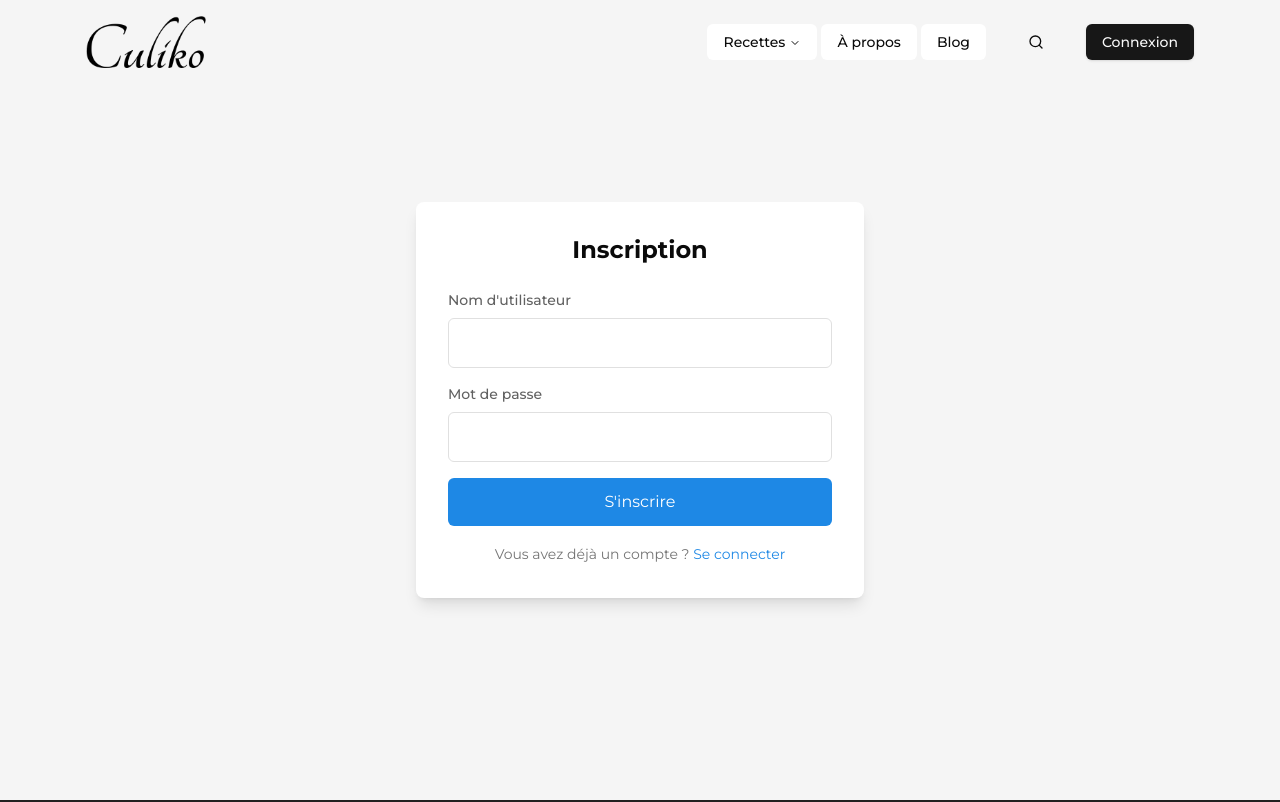
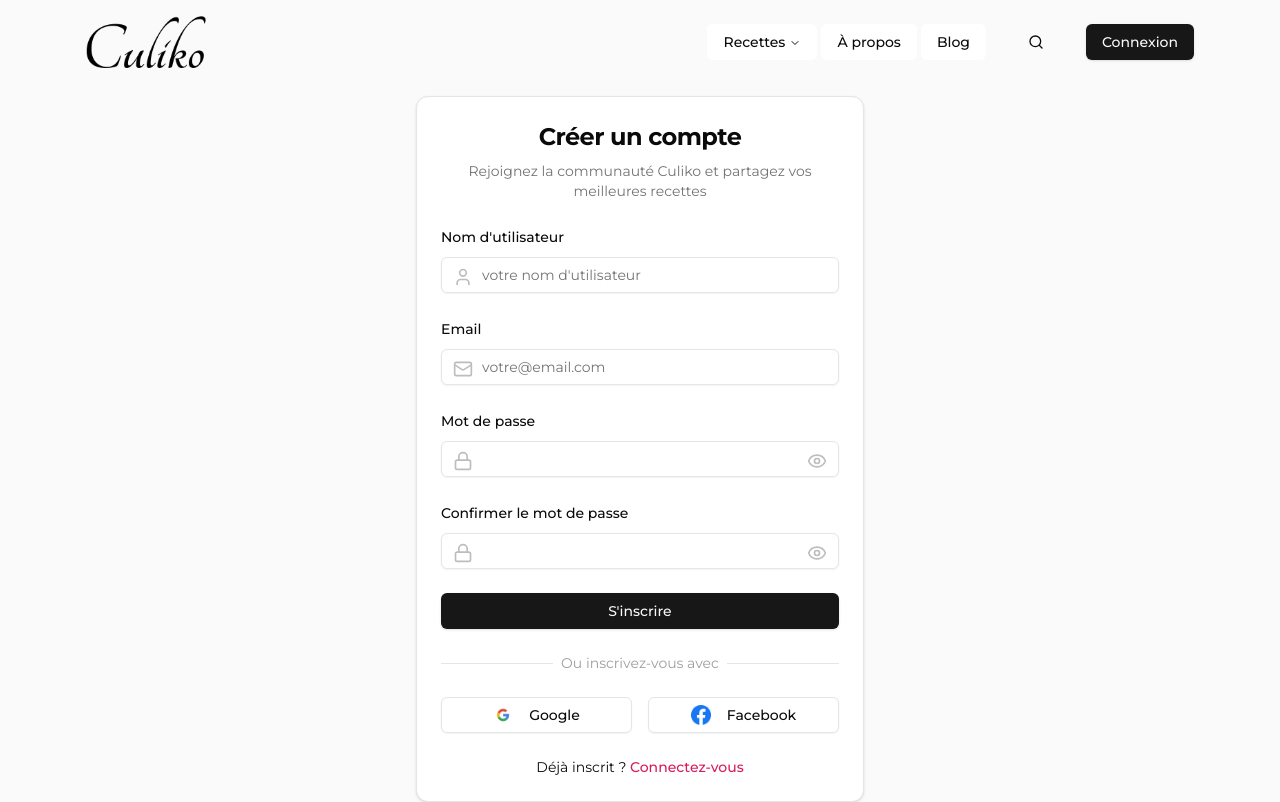
Before and after one commit to alexthedev225/culiko-frontend, a Next.js app: page /auth/signup in a window 1280 px wide. Shown: the top 802 px of the page. Built offline with nearby package versions, Linux system fonts and the light colour scheme; a web font is replaced by a local one.

Commit message:
feat(auth): amélioration des pages d'authentification
- Ajout des boutons de connexion sociale (Google, Facebook)
- Ajout des icônes pour l'authentification sociale
- Amélioration du design des pages login et signup
- Optimisation de la validation des formulaires

```diff
--- a/app/auth/login/page.tsx
+++ b/app/auth/login/page.tsx
@@ -1,72 +1,210 @@
-"use client";
+'use client';
 
-import { useState, ChangeEvent, FormEvent } from "react";
-import { useRouter } from "next/navigation";
-import Cookies from "js-cookie";
+import { useState } from 'react';
+import Image from 'next/image';
+import Link from 'next/link';
+import { useRouter } from 'next/navigation';
+import { zodResolver } from "@hookform/resolvers/zod";
+import { useForm } from "react-hook-form";
+import * as z from "zod";
+import { Button } from "@/components/ui/button";
+import {
+  Card,
+  CardContent,
+  CardDescription,
+  CardFooter,
+  CardHeader,
+  CardTitle,
+} from "@/components/ui/card";
+import { Input } from "@/components/ui/input";
+import { Label } from "@/components/ui/label";
+import {
+  Form,
+  FormControl,
+  FormField,
+  FormItem,
+  FormLabel,
+  FormMessage,
+} from "@/components/ui/form";
+import { Separator } from "@/components/ui/separator";
+import { toast } from "sonner";
+import { Eye, EyeOff, Mail, Lock, ChefHat } from 'lucide-react';
 
-const LoginPage = () => {
-  const [username, setUsername] = useState<string>("");
-  const [password, setPassword] = useState<string>("");
-  const [error, setError] = useState<string>("");
+const formSchema = z.object({
+  email: z.string().email({
+    message: "Veuillez entrer une adresse email valide.",
+  }),
+  password: z.string().min(6, {
+    message: "Le mot de passe doit contenir au moins 6 caractères.",
+  }),
+});
+
+export default function LoginPage() {
   const router = useRouter();
+  const [showPassword, setShowPassword] = useState(false);
+  const [isLoading, setIsLoading] = useState(false);
 
-  const handleSubmit = async (e: FormEvent<HTMLFormElement>) => {
-    e.preventDefault();
-    setError("");
+  const form = useForm<z.infer<typeof formSchema>>({
+    resolver: zodResolver(formSchema),
+    defaultValues: {
+      email: "",
+      password: "",
+    },
+  });
 
-    // Modifié pour utiliser directement "/api" sans l'URL de production
-    const response = await fetch(`/api/auth/login`, {
-      method: "POST",
-      headers: {
-        "Content-Type": "application/json",
-      },
-      body: JSON.stringify({ username, password }),
-    });
+  async function onSubmit(values: z.infer<typeof formSchema>) {
+    try {
+      setIsLoading(true);
+      const response = await fetch('/api/auth/login', {
+        method: 'POST',
+        headers: { 'Content-Type': 'application/json' },
+        body: JSON.stringify(values),
+      });
 
-    if (!response.ok) {
       const data = await response.json();
-      setError(data.error || "Erreur lors de la connexion");
-    } else {
-      const data = await response.json();
-      Cookies.set("token", data.token, { expires: 7 });
-      Cookies.set("username", data.user.username, { expires: 7 });
-      Cookies.set("role", data.user.role, { expires: 7 });
-      router.push("/admin");
+
+      if (response.ok) {
+        toast.success("Connexion réussie !");
+        router.push('/admin/dashboard');
+      } else {
+        toast.error(data.message || "Une erreur est survenue");
+      }
+    } catch (error) {
+      toast.error("Erreur de connexion");
+    } finally {
+      setIsLoading(false);
     }
-  };
+  }
 
   return (
-    <div className="max-w-md mx-auto my-20 p-8 border rounded-lg shadow-lg bg-white">
-      <h1 className="text-2xl font-bold mb-6 text-center">Connexion</h1>
-      <form onSubmit={handleSubmit} className="space-y-4">
-        {error && <p className="text-red-500">{error}</p>}
-        <input
-          type="text"
-          placeholder="Nom d'utilisateur"
-          value={username}
-          onChange={(e: ChangeEvent<HTMLInputElement>) =>
-            setUsername(e.target.value)
-          }
-          className="border p-2 w-full rounded"
-        />
-        <input
-          type="password"
-          placeholder="Mot de passe"
-          value={password}
-          onChange={(e: ChangeEvent<HTMLInputElement>) =>
-            setPassword(e.target.value)
-          }
-          className="border p-2 w-full rounded"
-        />
-        <button
-          type="submit"
-          className="bg-pink-500 text-white p-2 rounded w-full hover:bg-pink-600"
-        >
-          Se connecter
-        </button>
-      </form>
+    <div className="min-h-screen flex items-center justify-center bg-gray-50 pt-24 pb-12 px-4 sm:px-6 lg:px-8">
+      <Card className="w-full max-w-md">
+        <CardHeader className="space-y-2 text-center">
+          <CardTitle className="text-2xl font-bold">Bienvenue sur Culiko</CardTitle>
+          <CardDescription>
+            Connectez-vous pour accéder à votre espace personnel
+          </CardDescription>
+        </CardHeader>
+
+        <CardContent>
+          <Form {...form}>
+            <form onSubmit={form.handleSubmit(onSubmit)} className="space-y-6">
+              <FormField
+                control={form.control}
+                name="email"
+                render={({ field }) => (
+                  <FormItem>
+                    <FormLabel>Email</FormLabel>
+                    <FormControl>
+                      <div className="relative">
+                        <Mail className="absolute left-3 top-2.5 h-5 w-5 text-gray-400" />
+                        <Input
+                          placeholder="votre@email.com"
+                          className="pl-10"
+                          {...field}
+                        />
+                      </div>
+                    </FormControl>
+                    <FormMessage />
+                  </FormItem>
+                )}
+              />
+
+              <FormField
+                control={form.control}
+                name="password"
+                render={({ field }) => (
+                  <FormItem>
+                    <FormLabel>Mot de passe</FormLabel>
+                    <FormControl>
+                      <div className="relative">
+                        <Lock className="absolute left-3 top-2.5 h-5 w-5 text-gray-400" />
+                        <Input
+                          type={showPassword ? "text" : "password"}
+                          className="pl-10 pr-10"
+                          {...field}
+                        />
+                        <button
+                          type="button"
+                          onClick={() => setShowPassword(!showPassword)}
+                          className="absolute right-3 top-2.5 text-gray-400 hover:text-gray-600"
+                        >
+                          {showPassword ? (
+                            <EyeOff className="h-5 w-5" />
+                          ) : (
+                            <Eye className="h-5 w-5" />
+                          )}
+                        </button>
+                      </div>
+                    </FormControl>
+                    <FormMessage />
+                  </FormItem>
+                )}
+              />
+
+              <Button type="submit" className="w-full" disabled={isLoading}>
+                {isLoading ? "Connexion en cours..." : "Se connecter"}
+              </Button>
+            </form>
+          </Form>
+
+          <div className="mt-6">
+            <div className="relative">
+              <div className="absolute inset-0 flex items-center">
+                <Separator />
+              </div>
+              <div className="relative flex justify-center text-sm">
+                <span className="bg-white px-2 text-gray-500">
+                  Ou continuez avec
+                </span>
+              </div>
+            </div>
+
+            <div className="mt-6 grid grid-cols-2 gap-4">
+              <Button variant="outline" className="w-full">
+                <Image
+                  src="/google.png"
+                  alt="Google"
+                  width={20}
+                  height={20}
+                  className="mr-2"
+                />
+                Google
+              </Button>
+              <Button variant="outline" className="w-full">
+                <Image
+                  src="/facebook.png"
+                  alt="Facebook"
+                  width={20}
+                  height={20}
+                  className="mr-2"
+                />
+                Facebook
+              </Button>
+            </div>
+          </div>
+        </CardContent>
+
+        <CardFooter className="flex flex-col space-y-4 text-center">
+          <div className="text-sm">
+            <Link
+              href="/auth/forgot-password"
+              className="font-medium text-pink-600 hover:text-pink-500"
+            >
+              Mot de passe oublié ?
+            </Link>
+          </div>
+          <div className="text-sm">
+            Pas encore de compte ?{" "}
+            <Link
+              href="/auth/signup"
+              className="font-medium text-pink-600 hover:text-pink-500"
+            >
+              Inscrivez-vous
+            </Link>
+          </div>
+        </CardFooter>
+      </Card>
     </div>
   );
-};
-
-export default LoginPage;
+}
--- a/app/auth/signup/page.tsx
+++ b/app/auth/signup/page.tsx
@@ -1,127 +1,271 @@
-"use client";
+'use client';
 
-import React, { useState } from "react";
-import { useRouter } from "next/navigation";
-import Cookies from "js-cookie";
-import { CheckCircleIcon } from "@heroicons/react/24/outline";
-import { gsap } from "gsap";
+import { useState } from 'react';
+import Link from 'next/link';
+import Image from 'next/image';
+import { useRouter } from 'next/navigation';
+import { zodResolver } from "@hookform/resolvers/zod";
+import { useForm } from "react-hook-form";
+import * as z from "zod";
+import { Button } from "@/components/ui/button";
+import {
+  Card,
+  CardContent,
+  CardDescription,
+  CardFooter,
+  CardHeader,
+  CardTitle,
+} from "@/components/ui/card";
+import { Input } from "@/components/ui/input";
+import {
+  Form,
+  FormControl,
+  FormField,
+  FormItem,
+  FormLabel,
+  FormMessage,
+} from "@/components/ui/form";
+import { Separator } from "@/components/ui/separator";
+import { toast } from "sonner";
+import { Eye, EyeOff, Mail, Lock, User } from 'lucide-react';
 
-const SignupForm = () => {
+const formSchema = z.object({
+  username: z.string().min(3, {
+    message: "Le nom d'utilisateur doit contenir au moins 3 caractères.",
+  }),
+  email: z.string().email({
+    message: "Veuillez entrer une adresse email valide.",
+  }),
+  password: z.string().min(6, {
+    message: "Le mot de passe doit contenir au moins 6 caractères.",
+  }),
+  confirmPassword: z.string(),
+}).refine((data) => data.password === data.confirmPassword, {
+  message: "Les mots de passe ne correspondent pas",
+  path: ["confirmPassword"],
+});
+
+export default function SignUpPage() {
   const router = useRouter();
-  const [username, setUsername] = useState("");
-  const [password, setPassword] = useState("");
-  const [error, setError] = useState("");
-  const [success, setSuccess] = useState(false);
-React.useEffect(() => {
-  document.querySelector(".signup-form")?.classList.add("opacity-0");
-  setTimeout(() => {
-    document.querySelector(".signup-form")?.classList.remove("opacity-0");
-    document.querySelector(".signup-form")?.classList.add("opacity-100");
-  }, 50);
-}, []);
+  const [showPassword, setShowPassword] = useState(false);
+  const [showConfirmPassword, setShowConfirmPassword] = useState(false);
+  const [isLoading, setIsLoading] = useState(false);
 
-  const handleSubmit = async (e: React.FormEvent) => {
-    e.preventDefault();
-    setError("");
-    setSuccess(false);
+  const form = useForm<z.infer<typeof formSchema>>({
+    resolver: zodResolver(formSchema),
+    defaultValues: {
+      username: "",
+      email: "",
+      password: "",
+      confirmPassword: "",
+    },
+  });
 
+  async function onSubmit(values: z.infer<typeof formSchema>) {
     try {
-      const response = await fetch("/api/auth/signup", {
-        method: "POST",
-        body: JSON.stringify({ username, password }),
-        headers: {
-          "Content-Type": "application/json",
-        },
+      setIsLoading(true);
+      const { confirmPassword, ...submitData } = values;
+
+      const response = await fetch('/api/auth/signup', {
+        method: 'POST',
+        headers: { 'Content-Type': 'application/json' },
+        body: JSON.stringify(submitData),
       });
 
       const data = await response.json();
 
       if (response.ok) {
-        // Si l'inscription est réussie, on stocke le token et on redirige
-        Cookies.set("token", data.token, { expires: 1 });
-        setSuccess(true);
-        router.push("/admin");
+        toast.success("Inscription réussie ! Vous pouvez maintenant vous connecter.");
+        router.push('/auth/login');
       } else {
-        setError(data.error || "Une erreur est survenue");
+        if (response.status === 409) {
+          toast.error("Ce nom d'utilisateur est déjà pris");
+          return;
+        }
+        toast.error(data.error || "Une erreur est survenue lors de l'inscription");
       }
     } catch (error) {
-      console.error("Error:", error);
-      setError("Une erreur est survenue");
+      toast.error("Erreur lors de l'inscription");
+    } finally {
+      setIsLoading(false);
     }
-  };
+  }
 
   return (
-    <div className="flex justify-center items-center min-h-screen bg-gray-100">
-      <div className="signup-form w-full max-w-md bg-white p-8 rounded-lg shadow-lg">
-        <h2 className="text-2xl font-bold mb-6 text-center">Inscription</h2>
+    <div className="min-h-screen flex items-center justify-center bg-gray-50 pt-24 pb-12 px-4 sm:px-6 lg:px-8">
+      <Card className="w-full max-w-md">
+        <CardHeader className="space-y-2 text-center">
+          <CardTitle className="text-2xl font-bold">Créer un compte</CardTitle>
+          <CardDescription>
+            Rejoignez la communauté Culiko et partagez vos meilleures recettes
+          </CardDescription>
+        </CardHeader>
 
-        {success && (
-          <div className="flex items-center text-green-500 mb-4">
-            <CheckCircleIcon className="h-6 w-6 mr-2" />
-            <span>Inscription réussie !</span>
-          </div>
-        )}
-
-        {error && (
-          <div className="text-red-500 mb-4">
-            <p>{error}</p>
-          </div>
-        )}
-
-        <form onSubmit={handleSubmit}>
-          <div className="mb-4">
-            <label
-              htmlFor="username"
-              className="block text-sm font-medium text-gray-700"
-            >
-              Nom d'utilisateur
-            </label>
-            <input
-              id="username"
-              type="text"
-              value={username}
-              onChange={(e) => setUsername(e.target.value)}
-              className="mt-2 p-3 w-full border border-gray-300 rounded-md"
-              required
+        <CardContent>
+          <Form {...form}>
+            <form onSubmit={form.handleSubmit(onSubmit)} className="space-y-6">
+              <FormField
+                control={form.control}
+                name="username"
+                render={({ field }) => (
+                  <FormItem>
+                    <FormLabel>Nom d'utilisateur</FormLabel>
+                    <FormControl>
+                      <div className="relative">
+                        <User className="absolute left-3 top-2.5 h-5 w-5 text-gray-400" />
+                        <Input
+                          placeholder="votre nom d'utilisateur"
+                          className="pl-10"
+                          {...field}
                         />
                       </div>
+                    </FormControl>
+                    <FormMessage />
+                  </FormItem>
+                )}
+              />
 
-          <div className="mb-4">
-            <label
-              htmlFor="password"
-              className="block text-sm font-medium text-gray-700"
-            >
-              Mot de passe
-            </label>
-            <input
-              id="password"
-              type="password"
-              value={password}
-              onChange={(e) => setPassword(e.target.value)}
-              className="mt-2 p-3 w-full border border-gray-300 rounded-md"
-              required
+              <FormField
+                control={form.control}
+                name="email"
+                render={({ field }) => (
+                  <FormItem>
+                    <FormLabel>Email</FormLabel>
+                    <FormControl>
+                      <div className="relative">
+                        <Mail className="absolute left-3 top-2.5 h-5 w-5 text-gray-400" />
+                        <Input
+                          placeholder="votre@email.com"
+                          type="email"
+                          className="pl-10"
+                          {...field}
                         />
                       </div>
+                    </FormControl>
+                    <FormMessage />
+                  </FormItem>
+                )}
+              />
 
+              <FormField
+                control={form.control}
+                name="password"
+                render={({ field }) => (
+                  <FormItem>
+                    <FormLabel>Mot de passe</FormLabel>
+                    <FormControl>
+                      <div className="relative">
+                        <Lock className="absolute left-3 top-2.5 h-5 w-5 text-gray-400" />
+                        <Input
+                          type={showPassword ? "text" : "password"}
+                          className="pl-10 pr-10"
+                          {...field}
+                        />
                         <button
-            type="submit"
-            className="w-full bg-blue-600 text-white p-3 rounded-md hover:bg-blue-700 transition duration-200"
+                          type="button"
+                          onClick={() => setShowPassword(!showPassword)}
+                          className="absolute right-3 top-2.5 text-gray-400 hover:text-gray-600"
                         >
-            S'inscrire
+                          {showPassword ? (
+                            <EyeOff className="h-5 w-5" />
+                          ) : (
+                            <Eye className="h-5 w-5" />
+                          )}
                         </button>
+                      </div>
+                    </FormControl>
+                    <FormMessage />
+                  </FormItem>
+                )}
+              />
+
+              <FormField
+                control={form.control}
+                name="confirmPassword"
+                render={({ field }) => (
+                  <FormItem>
+                    <FormLabel>Confirmer le mot de passe</FormLabel>
+                    <FormControl>
+                      <div className="relative">
+                        <Lock className="absolute left-3 top-2.5 h-5 w-5 text-gray-400" />
+                        <Input
+                          type={showConfirmPassword ? "text" : "password"}
+                          className="pl-10 pr-10"
+                          {...field}
+                        />
+                        <button
+                          type="button"
+                          onClick={() => setShowConfirmPassword(!showConfirmPassword)}
+                          className="absolute right-3 top-2.5 text-gray-400 hover:text-gray-600"
+                        >
+                          {showConfirmPassword ? (
+                            <EyeOff className="h-5 w-5" />
+                          ) : (
+                            <Eye className="h-5 w-5" />
+                          )}
+                        </button>
+                      </div>
+                    </FormControl>
+                    <FormMessage />
+                  </FormItem>
+                )}
+              />
+
+              <Button type="submit" className="w-full" disabled={isLoading}>
+                {isLoading ? "Inscription en cours..." : "S'inscrire"}
+              </Button>
             </form>
+          </Form>
 
-        <div className="mt-4 text-center">
-          <span className="text-sm text-gray-600">
-            Vous avez déjà un compte ?{" "}
-            <a href="/auth/login" className="text-blue-600 hover:underline">
-              Se connecter
-            </a>
+          <div className="mt-6">
+            <div className="relative">
+              <div className="absolute inset-0 flex items-center">
+                <Separator />
+              </div>
+              <div className="relative flex justify-center text-sm">
+                <span className="bg-white px-2 text-gray-500">
+                  Ou inscrivez-vous avec
                 </span>
               </div>
             </div>
+
+            <div className="mt-6 grid grid-cols-2 gap-4">
+              <Button variant="outline" className="w-full">
+                <Image
+                  src="/google.png"
+                  alt="Google"
+                  width={20}
+                  height={20}
+                  className="mr-2"
+                />
+                Google
+              </Button>
+              <Button variant="outline" className="w-full">
+                <Image
+                  src="/facebook.png"
+                  alt="Facebook"
+                  width={20}
+                  height={20}
+                  className="mr-2"
+                />
+                Facebook
+              </Button>
+            </div>
+          </div>
+        </CardContent>
+
+        <CardFooter className="flex justify-center">
+          <div className="text-sm">
+            Déjà inscrit ?{" "}
+            <Link
+              href="/auth/login"
+              className="font-medium text-pink-600 hover:text-pink-500"
+            >
+              Connectez-vous
+            </Link>
+          </div>
+        </CardFooter>
+      </Card>
     </div>
   );
-};
-
-export default SignupForm;
+}
```
Also changed, not shown: public/facebook.png (added), public/google.png (added). Lines whose indentation alone changed are shown as unchanged.
